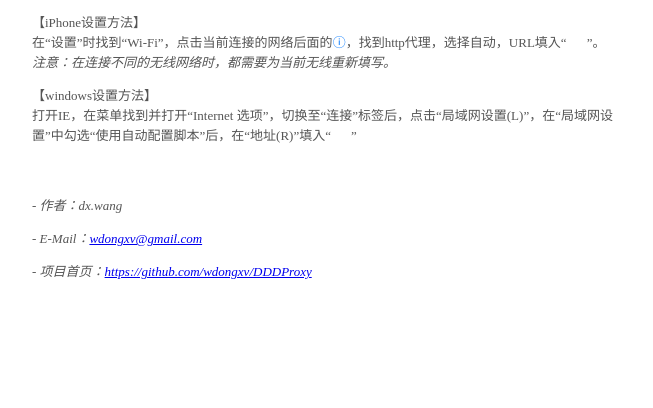
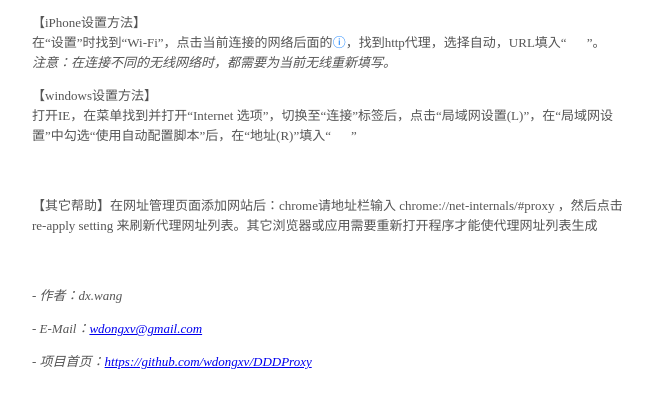
Before and after one commit to wdongxv/DDDProxy, a Python web app: template template/fq_temp.html in a window 1280 px wide. Shown: the part 195-603 px from the top of the page, without its empty margins (308-961 px from the left). Run offline with Jinja, Linux system fonts and the light colour scheme; the template is opened without the code that fills it, so the values that code supplies are empty.

Commit message:
change help info

```diff
--- a/template/admin_temp.html
+++ b/template/admin_temp.html
@@ -144,8 +144,5 @@ body {
 	</div>
 	<div id="proxyDomainList"
 		style="width: 100%; text-align: center; padding-top: 10px;margin-top: 20px; "></div>
-	<div>
-		<p>添加网站后chrome请打开下面的地址来刷新chrome://net-internals/#proxy</p>
-	</div>
 </body>
 </html>
--- a/template/fq_temp.html
+++ b/template/fq_temp.html
@@ -64,6 +64,9 @@ body {
 				选项”，切换至“连接”标签后，点击“局域网设置(L)”，在“局域网设置”中勾选“使用自动配置脚本”后，在“地址(R)”填入“<span
 					class="pacAddr">{{pacAddr}}</span>”
 			</p>
+		</div>
+		<div class="help">
+			<p>【其它帮助】在网址管理页面添加网站后：chrome请地址栏输入 chrome://net-internals/#proxy ，然后点击 re-apply setting 来刷新代理网址列表。其它浏览器或应用需要重新打开程序才能使代理网址列表生成</p>
 		</div>
 		<div class="help" style="font-style: italic;">
 			<p>- 作者：dx.wang</p>
```
